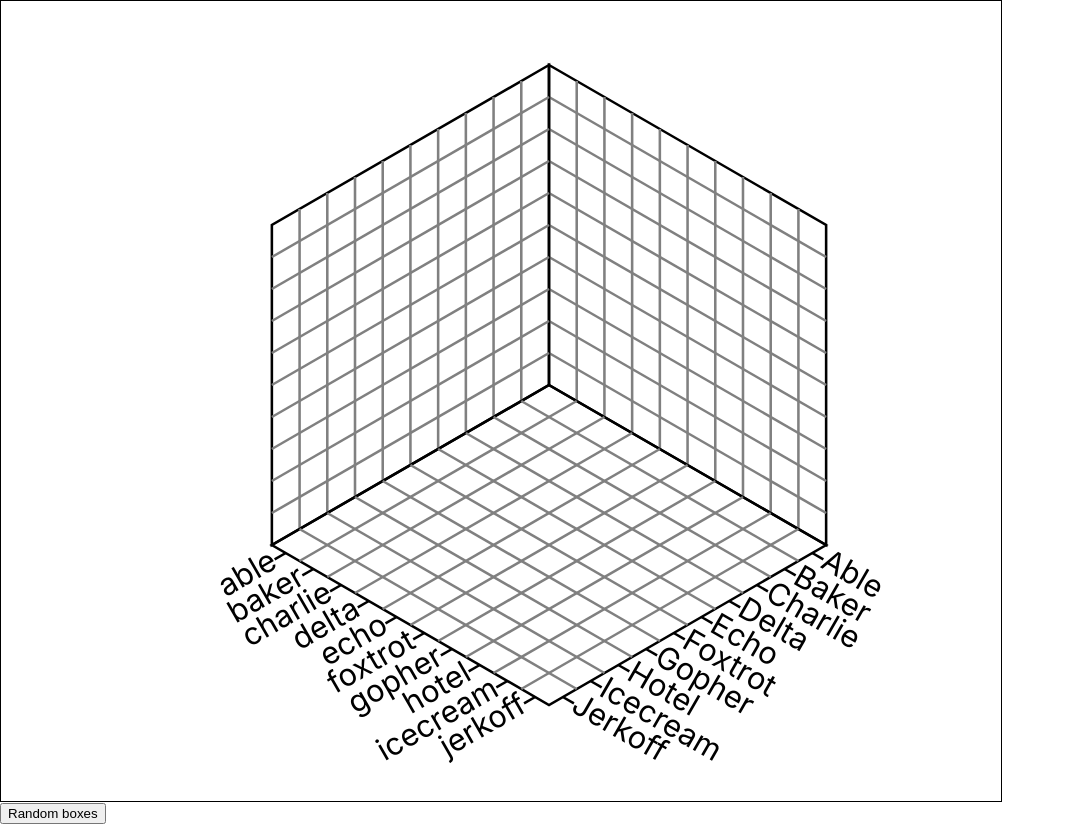
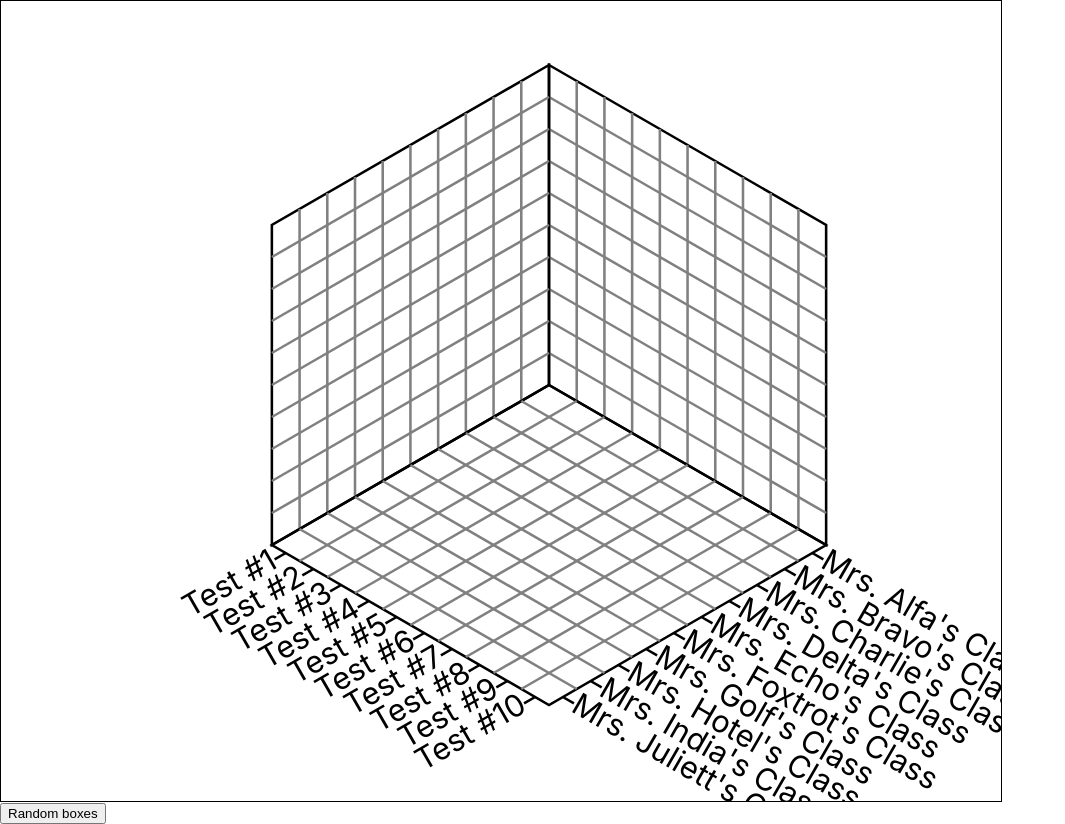
Before and after one commit to thomasoniii/3d-bar-chart, a React (Create React App) app: page / in a window 1280 px wide. Shown: the whole page, without its empty margins (0-1065 px from the left). Built offline with nearby package versions, Linux system fonts and the light colour scheme.

Commit message:
jimt/more polite labels

```diff
--- a/src/App.js
+++ b/src/App.js
@@ -59,29 +59,29 @@ const yBoxes = 10
 const zBoxes = 10
 
 const leftLabels = [
-  "able",
-  "baker",
-  "charlie",
-  "delta",
-  "echo",
-  "foxtrot",
-  "gopher",
-  "hotel",
-  "icecream",
-  "jerkoff"
+  "Test #1",
+  "Test #2",
+  "Test #3",
+  "Test #4",
+  "Test #5",
+  "Test #6",
+  "Test #7",
+  "Test #8",
+  "Test #9",
+  "Test #10"
 ]
 
 const rightLabels = [
-  "Able",
-  "Baker",
-  "Charlie",
-  "Delta",
-  "Echo",
-  "Foxtrot",
-  "Gopher",
-  "Hotel",
-  "Icecream",
-  "Jerkoff"
+  "Mrs. Alfa's Class",
+  "Mrs. Bravo's Class",
+  "Mrs. Charlie's Class",
+  "Mrs. Delta's Class",
+  "Mrs. Echo's Class",
+  "Mrs. Foxtrot's Class",
+  "Mrs. Golf's Class",
+  "Mrs. Hotel's Class",
+  "Mrs. India's Class",
+  "Mrs. Juliett's Class"
 ]
 
 function App() {
```
